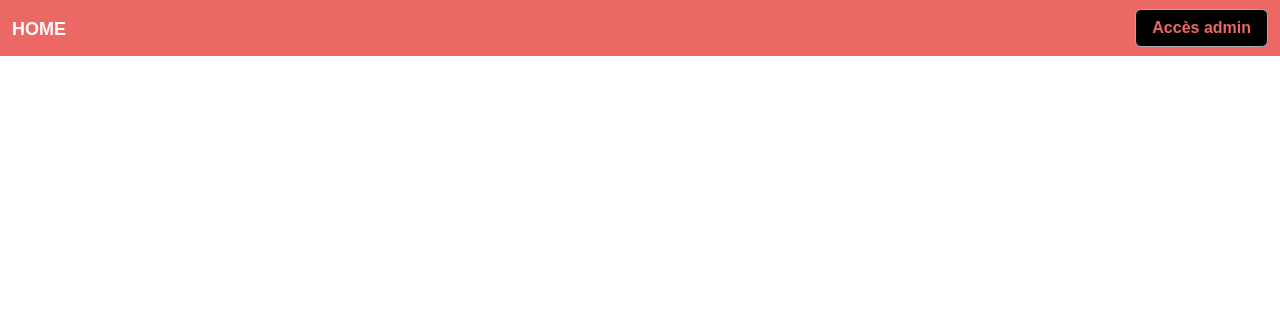
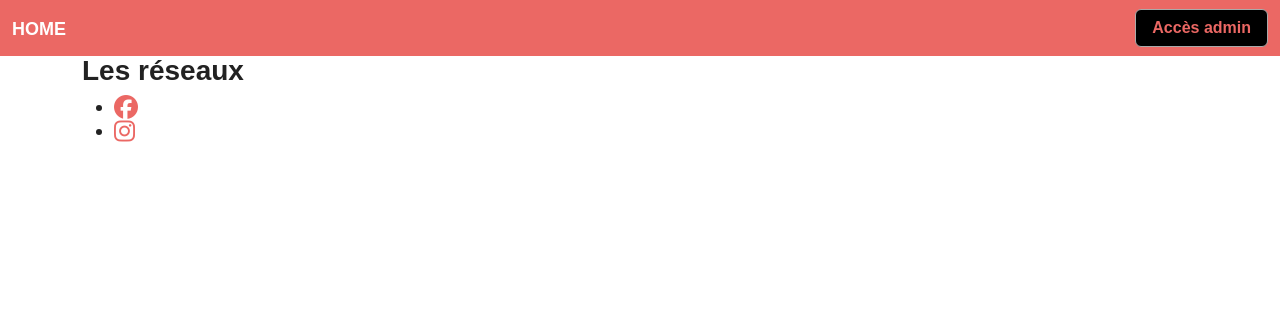
Before and after one commit to Roparhz/calm, a Symfony app: template templates/base.html.twig in a window 1280 px wide. Shown: the top 316 px of the page. Run offline with Twig, Linux system fonts and the light colour scheme; the template is opened without the code that fills it, so the values that code supplies are empty; some libraries are stand-ins or nearby versions; some web fonts are replaced.

Commit message:
résolution du ticket FEAT-01

```diff
--- a/templates/base.html.twig
+++ b/templates/base.html.twig
@@ -7,14 +7,17 @@
         {# Run `composer require symfony/webpack-encore-bundle` to start using Symfony UX #}
         {% block stylesheets %}
             <link rel="stylesheet" href="https://bootswatch.com/5/journal/bootstrap.min.css">
+
         {% endblock %}
 
         {% block javascripts %}
+            <script src="https://kit.fontawesome.com/612bafbc97.js" crossorigin="anonymous"></script>
             {{ encore_entry_script_tags('app') }}
         {% endblock %}
     </head>
     <body>
     {{ include ('partials/_header.html.twig') }}
         {% block body %}{% endblock %}
+    {{ include ('partials/_footer.html.twig') }}
     </body>
 </html>
--- /dev/null
+++ b/templates/partials/_footer.html.twig
@@ -0,0 +1,15 @@
+<footer>
+    <div class="container">
+        <div class="row">
+            <div class="col-md-6">
+                <h3>Les réseaux</h3>
+                <ul>
+                    <li><a href="https://www.facebook.com/calmcommealamaison/" target="_blank"><i class="fa-brands
+                    fa-facebook fa-xl"></i></a></li>
+                    <li><a href="https://www.instagram.com/calm.resto/" target="_blank"><i class="fa-brands
+                    fa-instagram fa-xl"></i></a></li>
+                </ul>
+            </div>
+        </div>
+    </div>
+</footer>
--- a/templates/partials/_header.html.twig
+++ b/templates/partials/_header.html.twig
@@ -1,9 +1,7 @@
 <header>
     <nav class="navbar navbar-expand-lg navbar-dark bg-primary">
         <div class="container-fluid">
-
             <a class="navbar-brand" href="/">Home</a>
-
             <div class="d-flex gap-2" id="navbarColor01">
                 {% if app.user %}
                     <button class="btn btn-secondary bg-black my-2 my-sm-0"><a href="{{ path('profile_index') }}" class="text-decoration-none">Mon profil</a></button>
@@ -12,7 +10,6 @@
                     <button class="btn btn-secondary bg-black my-2 my-sm-0" type="submit"><a href="/register" class="text-decoration-none">Accès admin</a></button>
                 {% endif %}
             </div>
-
         </div>
     </nav>
 </header>
```
Also changed, not shown: templates/home/index.html.twig (+21 -7 lines), public/img/menu-semaine.jpg (added), public/img/menu-semaine2.jpg (added), public/img/plat-2.jpg (added), public/img/plat.jpg (added), 4 other files.
